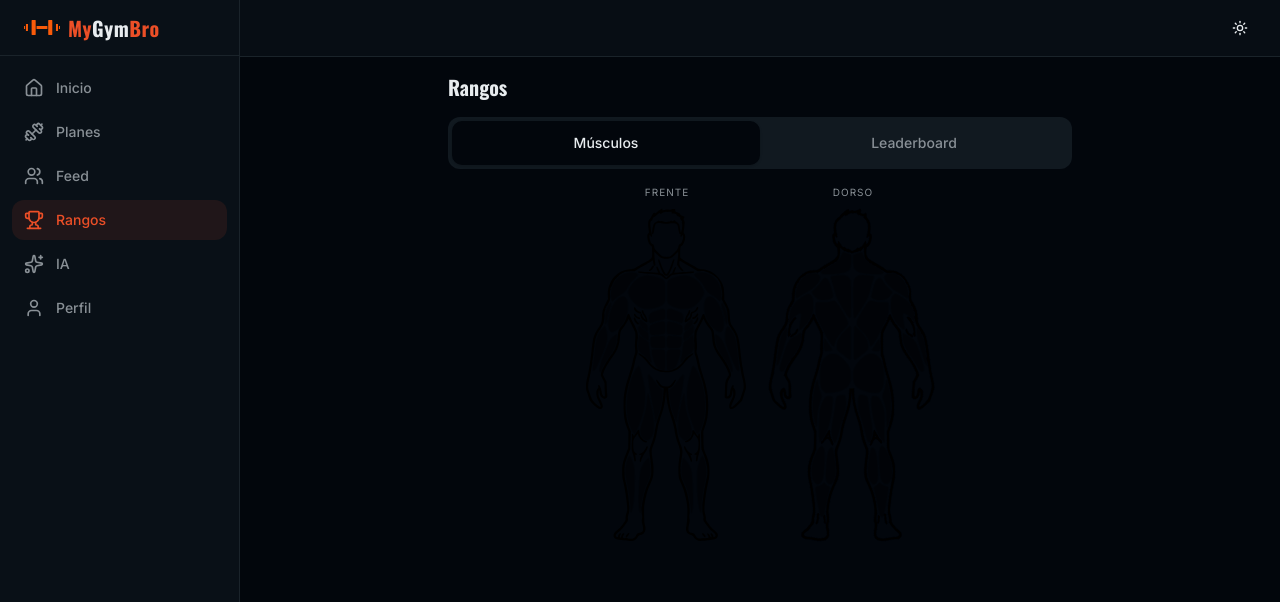
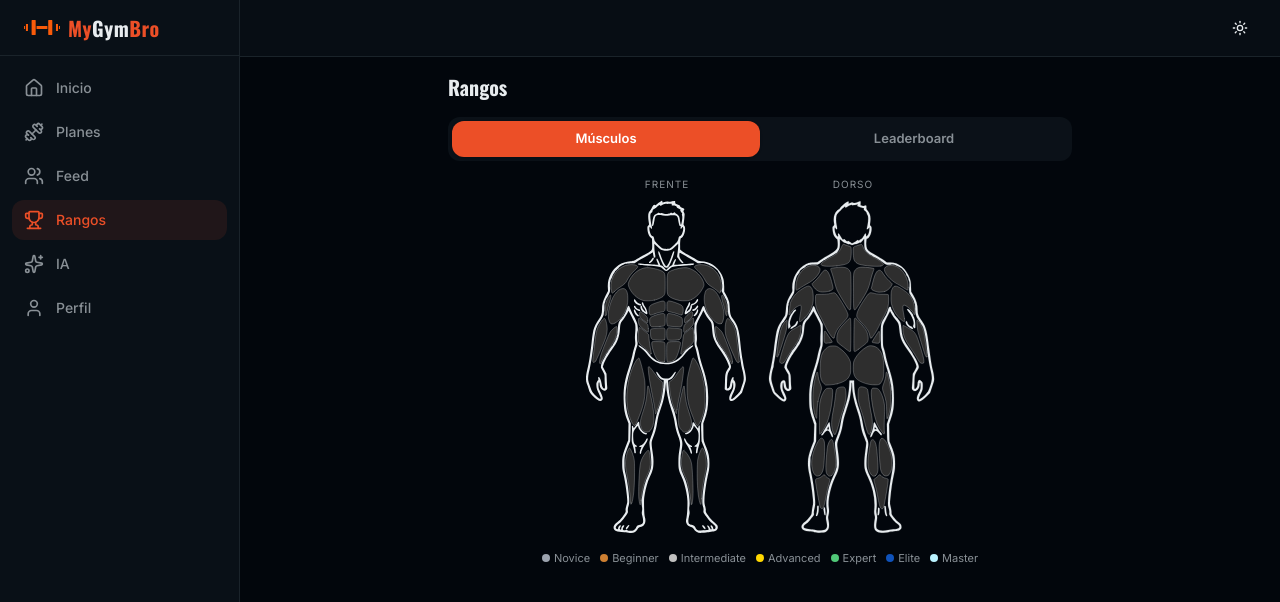
Before and after one commit to alexiscruz1403/my-gym-bro-frontend, a Next.js app: page /ranks in a window 1280 px wide. Both pictures are taken after a click on the button "Músculos". Shown: the top 602 px of the page. Built offline with nearby package versions, Linux system fonts and the light colour scheme; no server answers.

Commit message:
styles(ranks): modify ranks page style

```diff
--- a/src/app/(app)/ranks/page.tsx
+++ b/src/app/(app)/ranks/page.tsx
@@ -2,6 +2,7 @@
 
 import { useState } from 'react';
 import { useTranslation } from 'react-i18next';
+import { AnimatePresence, motion } from 'framer-motion';
 import { PageContainer } from '@/components/layout/PageContainer';
 import { BodyFigure } from '@/components/ranks/BodyFigure';
 import { MuscleDetailPanel } from '@/components/ranks/MuscleDetailPanel';
@@ -34,16 +35,16 @@ export default function RanksPage() {
       <div className="space-y-4">
         <h1 className="text-xl font-bold">{t('ranks.title')}</h1>
 
-        <div className="flex rounded-lg bg-muted p-1">
+        <div className="flex h-11 rounded-xl bg-muted/60 p-1">
           {TABS.map((tab) => (
             <button
               key={tab.value}
               type="button"
               onClick={() => setActiveTab(tab.value)}
               className={cn(
-                'flex-1 rounded-md py-1.5 text-sm font-medium transition-colors min-h-11 cursor-pointer',
+                'flex-1 cursor-pointer rounded-lg text-[13px] font-semibold transition-colors',
                 activeTab === tab.value
-                  ? 'bg-background text-foreground shadow-sm'
+                  ? 'bg-primary text-white shadow-sm'
                   : 'text-muted-foreground hover:text-foreground',
               )}
             >
@@ -52,6 +53,14 @@ export default function RanksPage() {
           ))}
         </div>
 
+        <AnimatePresence mode="wait" initial={false}>
+          <motion.div
+            key={activeTab}
+            initial={{ opacity: 0, y: 6 }}
+            animate={{ opacity: 1, y: 0 }}
+            exit={{ opacity: 0, y: -6 }}
+            transition={{ duration: 0.18, ease: 'easeOut' }}
+          >
             {activeTab === 'musculos' && (
               <div className="space-y-4">
                 {isLoading && (
@@ -76,22 +85,17 @@ export default function RanksPage() {
                   />
                 )}
 
-            {selectedMuscle && rankMap.has(selectedMuscle) && (
                 <MuscleDetailPanel
-                item={rankMap.get(selectedMuscle)!}
+                  item={selectedMuscle ? (rankMap.get(selectedMuscle) ?? null) : null}
+                  open={!!selectedMuscle}
                   onClose={() => setSelectedMuscle(null)}
                 />
-            )}
-
-            {selectedMuscle && !rankMap.has(selectedMuscle) && (
-              <div className="rounded-xl border bg-card p-4">
-                <p className="text-sm text-muted-foreground">{t('ranks.noData')}</p>
-              </div>
-            )}
               </div>
             )}
 
             {activeTab === 'leaderboard' && <LeaderboardPanel />}
+          </motion.div>
+        </AnimatePresence>
       </div>
     </PageContainer>
   );
--- a/src/components/ranks/BodyFigure.tsx
+++ b/src/components/ranks/BodyFigure.tsx
@@ -1,8 +1,8 @@
 'use client';
 
 import { useTranslation } from 'react-i18next';
-import { getRankColor, UNRANKED_COLOR, FRONT_VIEW_FIGURE, BACK_VIEW_FIGURE } from '@/lib/ranks';
-import type { MuscleGroup, MuscleRankItem } from '@/types/domain.types';
+import { getRankColor, UNRANKED_COLOR, RANK_COLORS, RANK_NAMES, FRONT_VIEW_FIGURE, BACK_VIEW_FIGURE } from '@/lib/ranks';
+import type { MuscleGroup, MuscleRankItem, RankLevel } from '@/types/domain.types';
 
 interface BodyFigureProps {
   rankMap: Map<MuscleGroup, MuscleRankItem>;
@@ -20,9 +20,9 @@ function getMuscleStyle(
   const isSelected = selectedMuscle === muscle;
   return {
     fill,
-    stroke: isSelected ? 'hsl(var(--foreground))' : 'rgba(0,0,0,0.35)',
+    stroke: 'currentColor',
+    strokeOpacity: isSelected ? 1 : 0.3,
     strokeWidth: isSelected ? 1.2 : 0.6,
-    opacity: item ? 1 : 0.35,
     strokeLinejoin: 'round' as const,
     strokeLinecap: 'round' as const,
   };
@@ -39,7 +39,8 @@ export function BodyFigure({ rankMap, selectedMuscle, onMuscleClick }: BodyFigur
   });
 
   return (
-    <div className="flex justify-center gap-4 select-none">
+    <div className="flex select-none flex-col gap-2">
+      <div className="flex justify-center gap-4">
 
       {/* ─── FRONT VIEW ─────────────────────────────────────── */}
       <div className="flex flex-col items-center gap-1">
@@ -50,9 +51,10 @@ export function BodyFigure({ rankMap, selectedMuscle, onMuscleClick }: BodyFigur
           height="342"
           xmlns="http://www.w3.org/2000/svg"
           aria-label="Vista frontal del cuerpo"
+          className="text-foreground"
         >
           <g id="layer1">
-            <path id="path129" d={FRONT_VIEW_FIGURE.join("")} />
+            <path id="path129" d={FRONT_VIEW_FIGURE.join("")} fill="currentColor" />
             <path id="front_delts_1" d="M139.968 95.403c.518-1.748.521-4.946.006-6.974-1.712-6.734-7.17-11.291-13.505-11.276-3.075.007-5.058.913-4.417 2.018.109.188 1.13 1.21 2.27 2.272 2.152 2.003 3.443 3.713 4.934 6.534 1.025 1.94 2.264 3.1 5.435 5.093 1.274.8 2.747 1.957 3.272 2.57.526.614 1.1 1.12 1.277 1.125s.503-.608.727-1.362z" {...pp('front_delts')} />
             <path id="front_delts_2" d="M66.755 95.71c.5-.586 2.249-1.945 3.885-3.02 3.214-2.114 4.044-2.931 5.09-5.016 1.129-2.248 2.814-4.418 5.101-6.567 1.433-1.347 2.142-2.202 2.084-2.514-.281-1.521-5.28-1.957-8.722-.76-7.345 2.554-11.551 11.17-9.086 18.61.194.587.716.355 1.648-.733" {...pp('front_delts')}/>
             <path id="chest" d="M119.849 101.192c3.156-1.463 5.846-4.167 7.728-7.769.818-1.566.926-1.978.798-3.07-.22-1.883-1.863-4.768-3.881-6.814-1.967-1.994-5.179-3.776-7.619-4.226-2.363-.435-7.899.614-11.078 2.1-2.63 1.23-2.729 1.554-2.729 9.009 0 6.53.122 7.284 1.36 8.455.999.943 3.045 1.872 5.63 2.555 1.975.522 2.922.622 5.314.56 2.524-.064 3.118-.17 4.477-.8" {...pp('chest')} />
@@ -93,7 +95,7 @@ export function BodyFigure({ rankMap, selectedMuscle, onMuscleClick }: BodyFigur
         </svg>
       </div>
 
-      {/* ─── BACK VIEW ───────────────────────────────────────── */}
+      {/* ─── BACK VIEW ─────────────────────────────────────── */}
       <div className="flex flex-col items-center gap-1">
         <span className="text-[10px] text-muted-foreground uppercase tracking-widest">{t('ranks.body.back')}</span>
         <svg
@@ -102,9 +104,10 @@ export function BodyFigure({ rankMap, selectedMuscle, onMuscleClick }: BodyFigur
           height="342"
           xmlns="http://www.w3.org/2000/svg"
           aria-label="Vista dorsal del cuerpo"
+          className="text-foreground"
         >
-          <g id="layer1" fill="#000">
-            <path id="path54" stroke="#000" stroke-dasharray="none" stroke-opacity="1" stroke-width=".1"
+          <g id="layer1" fill="currentColor">
+            <path id="path54" stroke="currentColor" strokeDasharray="none" strokeOpacity={1} strokeWidth={0.1}
               d={BACK_VIEW_FIGURE.join("")}
             />
             <path id="lower_back_1" d="M110.892 136.24c5-3.79 5.58-4.275 6.058-5.058 1-1.64.44-5.64-1.164-8.324-1.042-1.742-6.684-7.973-7.22-7.973-.214 0-.495.279-.624.62-.29.76-.464 21.624-.185 22.075.36.582.91.347 3.135-1.34" {...pp('lower_back')}/>
@@ -144,6 +147,20 @@ export function BodyFigure({ rankMap, selectedMuscle, onMuscleClick }: BodyFigur
           </g>
                 </svg>
       </div>
+      </div>
+
+      {/* ─── RANK LEGEND ─────────────────────────────────────── */}
+      <div className="flex flex-wrap items-center justify-center gap-2.5 py-1">
+        {(Object.entries(RANK_NAMES) as [string, string][]).map(([rank, name]) => (
+          <div key={rank} className="flex items-center gap-1 text-[11px] text-muted-foreground">
+            <span
+              className="h-2 w-2 shrink-0 rounded-full"
+              style={{ background: RANK_COLORS[Number(rank) as RankLevel] }}
+            />
+            <span>{name}</span>
+          </div>
+        ))}
+      </div>
     </div>
   );
 }
--- a/src/components/ranks/LeaderboardRow.tsx
+++ b/src/components/ranks/LeaderboardRow.tsx
@@ -31,6 +31,11 @@ export function LeaderboardRow({ entry, position, selectedMuscle }: LeaderboardR
         null as typeof entry.muscleRanks[0] | null,
       );
 
+  const bestValue =
+    relevantRank && relevantRank.exercises.length > 0
+      ? Math.max(...relevantRank.exercises.map((ex) => ex.bestValue))
+      : null;
+
   return (
     <div
       className={`flex items-center gap-3 rounded-lg px-3 py-2.5 ${
@@ -60,6 +65,12 @@ export function LeaderboardRow({ entry, position, selectedMuscle }: LeaderboardR
       ) : (
         <span className="text-xs text-muted-foreground">{t('ranks.leaderboard.unranked')}</span>
       )}
+
+      {bestValue !== null && (
+        <span className="font-display shrink-0 text-[13px] font-bold text-muted-foreground tabular-nums">
+          {bestValue.toLocaleString('es', { maximumFractionDigits: 1 })}
+        </span>
+      )}
     </div>
   );
 }
--- a/src/components/ranks/RankBadge.tsx
+++ b/src/components/ranks/RankBadge.tsx
@@ -1,26 +1,37 @@
 import { getRankColor, getRankName } from '@/lib/ranks';
+import { cn } from '@/lib/utils';
 import type { RankLevel } from '@/types/domain.types';
 
 interface RankBadgeProps {
   rank: RankLevel;
-  showName?: boolean;
-  size?: 'sm' | 'md';
+  size?: 'sm' | 'md' | 'lg';
+  className?: string;
 }
 
-export function RankBadge({ rank, showName = true, size = 'md' }: RankBadgeProps) {
+export function RankBadge({ rank, size = 'md', className }: RankBadgeProps) {
   const color = getRankColor(rank);
   const name = getRankName(rank);
 
-  const dotSize = size === 'sm' ? 'h-2 w-2' : 'h-2.5 w-2.5';
-  const textSize = size === 'sm' ? 'text-[10px]' : 'text-xs';
+  const sizeClass =
+    size === 'sm'
+      ? 'gap-1 px-2 py-[3px] text-[10px]'
+      : size === 'lg'
+        ? 'gap-[5px] px-3 py-1 text-[14px]'
+        : 'gap-[5px] px-[10px] py-[3px] text-[12px]';
+
+  const dotSize = size === 'sm' ? 'h-1.5 w-1.5' : 'h-2 w-2';
 
   return (
-    <span className={`inline-flex items-center gap-1 ${textSize} font-medium`}>
-      <span
-        className={`${dotSize} rounded-full shrink-0`}
-        style={{ backgroundColor: color }}
-      />
-      {showName && <span style={{ color }}>{name}</span>}
+    <span
+      className={cn(
+        'inline-flex shrink-0 items-center rounded-full font-semibold',
+        sizeClass,
+        className,
+      )}
+      style={{ background: color + '28', color }}
+    >
+      <span className={cn('rounded-full shrink-0', dotSize)} style={{ background: color }} />
+      {name}
     </span>
   );
 }
--- a/src/lib/ranks.ts
+++ b/src/lib/ranks.ts
@@ -28,7 +28,7 @@ export function getRankName(rank: RankLevel): string {
   return RANK_NAMES[rank];
 }
 
-export const UNRANKED_COLOR = 'hsl(var(--muted))';
+export const UNRANKED_COLOR = 'oklch(30% 0 0)';
 
 export const FRONT_VIEW_FIGURE: string[] = [
   'M99.565 33.263c-.349 0-2.365 1.372-3.562 2.424-.774.679-.952.734-1.424.44-.64-.4-.855-.174-2.173 2.2',
```
Also changed, not shown: src/components/ranks/MuscleDetailPanel.tsx (+52 -18 lines). Lines whose indentation alone changed are shown as unchanged.
